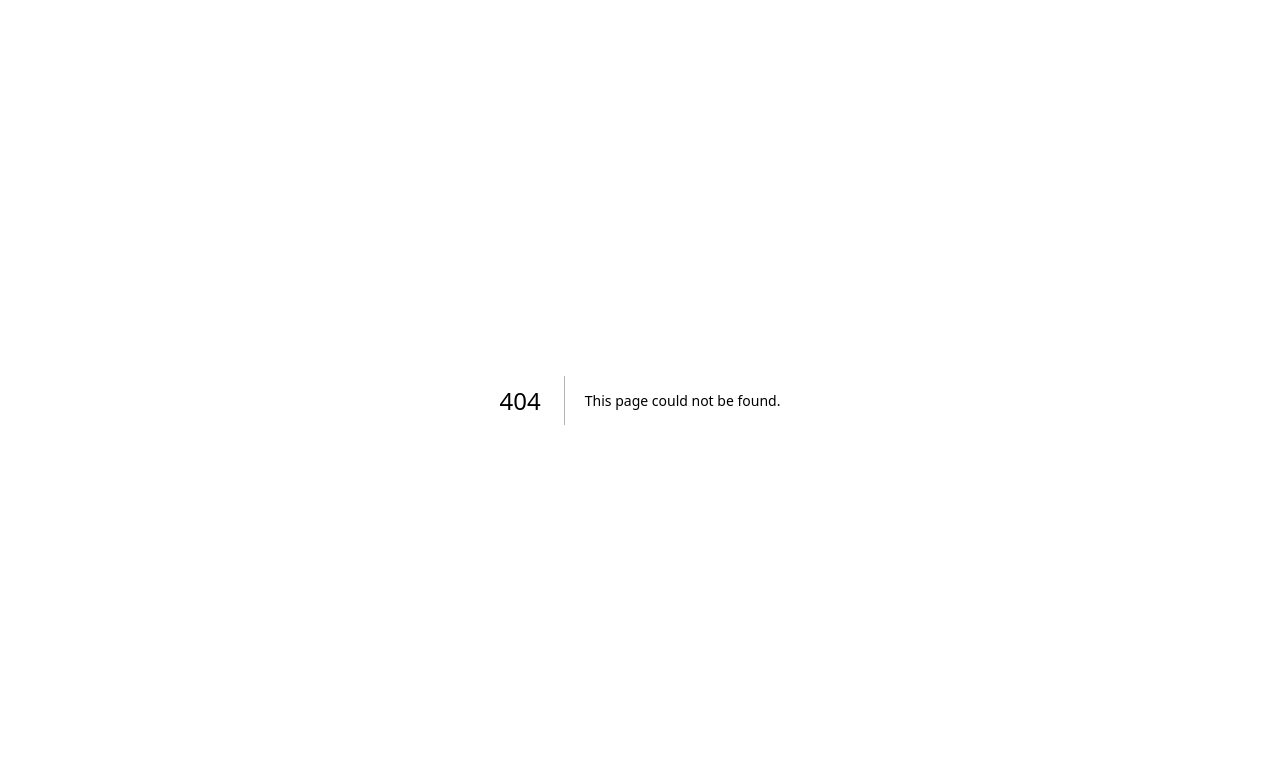
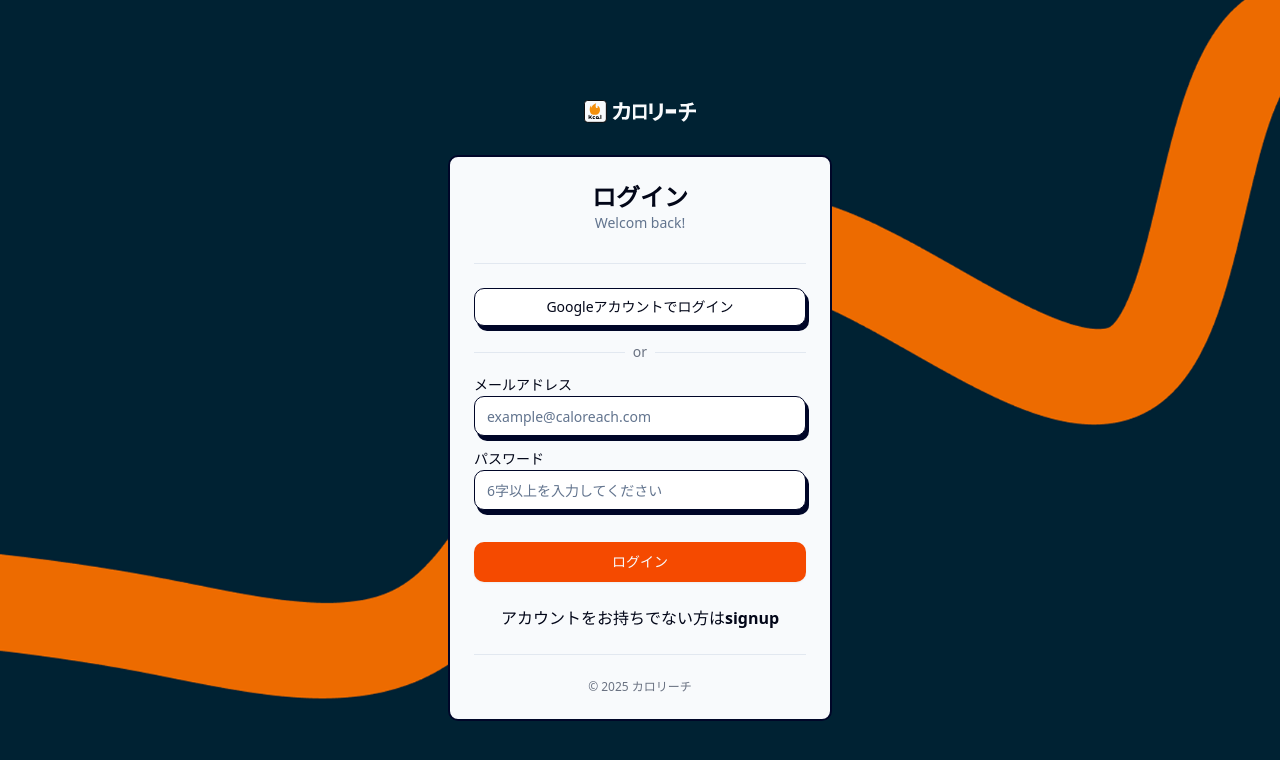
Before and after one commit to Arilifecom/caloreach, a Next.js app: page /auth/login in a window 1280 px wide. Before the commit this address had no page. Shown: the top 760 px of the page. Built offline with nearby package versions, Linux system fonts and the light colour scheme.

Commit message:
Create login form

```diff
--- /dev/null
+++ b/src/app/auth/_components/LogInForm.tsx
@@ -0,0 +1,120 @@
+"use client";
+
+import { login, loginGoogle } from "@/actions/auth/login";
+import { loginDefaultstValues } from "@/app/auth/_components/_constant";
+import { loginSchema } from "@/app/auth/_components/_schema";
+import { loginFormInput } from "@/app/auth/_components/_types";
+import { ButtonWithGooleIcon } from "@/app/auth/_components/ButtonWithGooleIcon";
+import { PageHeader, VerticalLine, VerticalLineWithText } from "@/components";
+import { SiteLogo } from "@/components/icons";
+import {
+  Button,
+  CardContent,
+  CardWithShadow,
+  Input,
+  Label,
+} from "@/components/ui";
+import { zodResolver } from "@hookform/resolvers/zod";
+import Link from "next/link";
+import { useState } from "react";
+import { useForm } from "react-hook-form";
+
+export const LogInForm = () => {
+  const [errorMessage, setErrorMessage] = useState<string>("");
+
+  const {
+    reset,
+    register,
+    handleSubmit,
+    formState: { errors },
+  } = useForm<loginFormInput>({
+    resolver: zodResolver(loginSchema),
+    defaultValues: loginDefaultstValues,
+  });
+
+  //Signin with email and password
+  const submitEmailLogin = async (values: loginFormInput) => {
+    try {
+      await login(values);
+
+      reset();
+    } catch (error) {
+      console.error(error);
+      setErrorMessage("登録に失敗しました");
+    }
+  };
+
+  //Signin with Google
+  const submitGoogle = async () => {
+    try {
+      await loginGoogle();
+    } catch (error) {
+      console.error(error);
+    }
+  };
+
+  return (
+    <>
+      <SiteLogo className="w-28" />
+      <CardWithShadow className="relative w-full max-w-sm bg-primary-foreground">
+        <div className="text-center px-6">
+          <PageHeader title="ログイン" description="Welcom back!" />
+          <p className="text-red-500">{errorMessage}</p>
+        </div>
+        <VerticalLine className="px-6" />
+        <CardContent>
+          <ButtonWithGooleIcon
+            text="Googleアカウントでログイン"
+            submitGoogle={submitGoogle}
+          />
+          <VerticalLineWithText text="or" />
+          <form onSubmit={handleSubmit(submitEmailLogin)}>
+            <div className="flex flex-col gap-4 ">
+              <div className="grid gap-1">
+                <Label>メールアドレス</Label>
+                <Input
+                  id="email"
+                  type="email"
+                  placeholder="example@caloreach.com"
+                  {...register("email")}
+                  required
+                />
+                {errors.email && (
+                  <p className="text-destructive">{errors.email.message}</p>
+                )}
+              </div>
+              <div className="grid gap-1">
+                <Label>パスワード</Label>
+                <Input
+                  id="password"
+                  type="password"
+                  placeholder="6字以上を入力してください"
+                  {...register("password")}
+                  required
+                />
+                {errors.password && (
+                  <p className="text-destructive">{errors.password.message}</p>
+                )}
+              </div>
+              <Button type="submit" className="rounded-lg mt-4 h-10">
+                ログイン
+              </Button>
+            </div>
+          </form>
+        </CardContent>
+        <div className="grid gap-6 justify-center">
+          <p>
+            アカウントをお持ちでない方は
+            <Link href="/auth/signup" className="font-bold">
+              signup
+            </Link>
+          </p>
+        </div>
+        <VerticalLine className="px-6" />
+        <p className="text-xs text-gray-500 mx-auto">
+          © {new Date().getFullYear()} カロリーチ
+        </p>
+      </CardWithShadow>
+    </>
+  );
+};
--- a/src/app/auth/_components/_types/index.ts
+++ b/src/app/auth/_components/_types/index.ts
@@ -1 +1,2 @@
 export * from "./signupFormInput";
+export * from "./loginFormInput";
--- /dev/null
+++ b/src/app/auth/_components/_types/loginFormInput.ts
@@ -0,0 +1,4 @@
+import { loginSchema } from "@/app/auth/_components/_schema";
+import { z } from "zod";
+
+export type loginFormInput = z.infer<typeof loginSchema>;
--- a/src/app/auth/_components/index.ts
+++ b/src/app/auth/_components/index.ts
@@ -1,2 +1,3 @@
 export * from "./SignUpForm";
 export * from "./ButtonWithGooleIcon";
+export * from "./LogInForm";
--- /dev/null
+++ b/src/app/auth/login/page.tsx
@@ -0,0 +1,9 @@
+import { LogInForm } from "@/app/auth/_components";
+
+export default function Login() {
+  return (
+    <>
+      <LogInForm />
+    </>
+  );
+}
```
